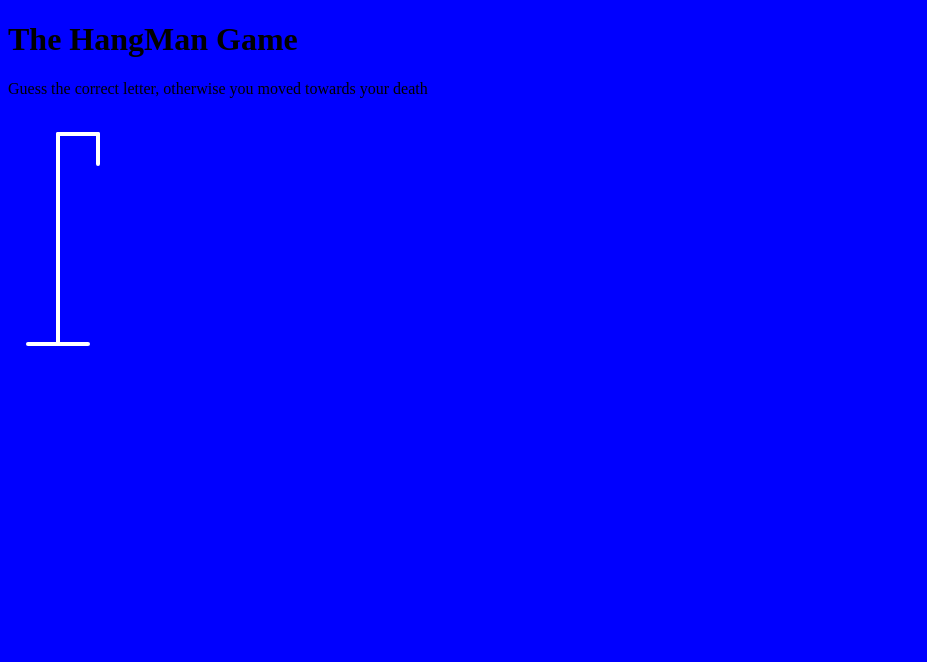
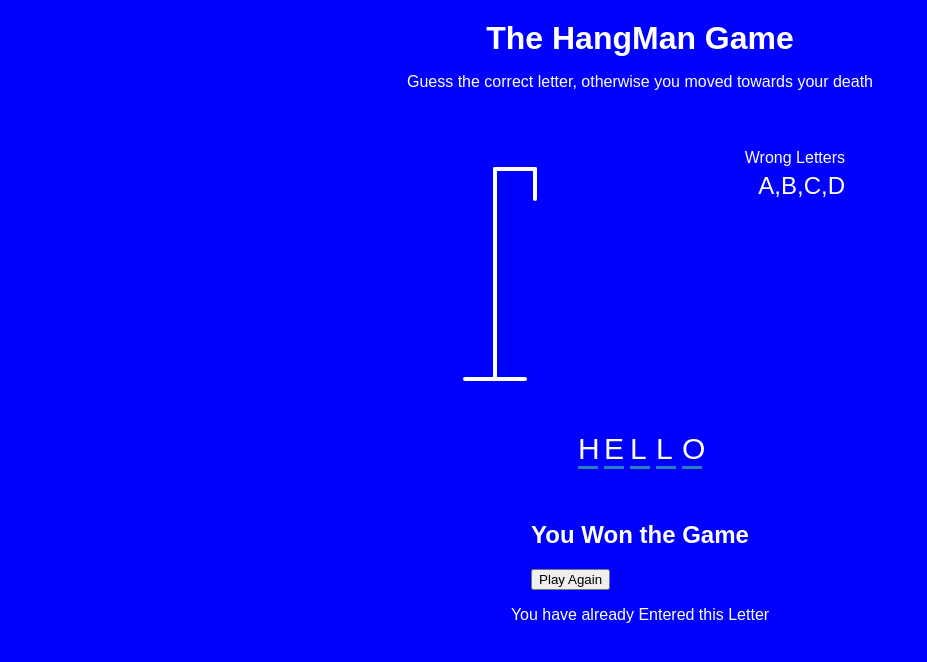
Before and after one commit to ritikkamboj/HangMan-Game, a plain HTML site: page index.html in a window 1280 px wide. Shown: the whole page, without its empty margins (0-927 px from the left). Drawn offline with Linux system fonts and the light colour scheme.

Commit message:
applied CSS for game-container , wrong-letter-container and word container

```diff
--- a/index.html
+++ b/index.html
@@ -7,9 +7,9 @@
     <title>Hangman Game</title>
   </head>
   <body>
-    <div class="game-conatiner">
-      <h1>The HangMan Game</h1>
-      <p>Guess the correct letter, otherwise you moved towards your death</p>
+    <h1>The HangMan Game</h1>
+    <p>Guess the correct letter, otherwise you moved towards your death</p>
+    <div class="game-container">
       <svg width="200" height="250" class="figure-container">
         <line x1="50" y1="20" x2="90" y2="20" />
         <line x1="50" y1="20" x2="50" y2="230" />
@@ -17,16 +17,44 @@
 
         <line x1="90" y1="20" x2="90" y2="50" />
         <!-- head -->
-        <circle cx="90" cy="70" r="20" class="body-part"/>
+        <circle cx="90" cy="70" r="20" class="body-part" />
         <!-- body -->
-        <line x1="90" y1="90" x2="90" y2="150" class="body-part"/>
+        <line x1="90" y1="90" x2="90" y2="150" class="body-part" />
         <!-- legs -->
-        <line x1="70" y1="200" x2="90" y2="150" class="body-part"/>
-        <line x1="90" y1="150" x2="110" y2="200" class="body-part"/>
+        <line x1="70" y1="200" x2="90" y2="150" class="body-part" />
+        <line x1="90" y1="150" x2="110" y2="200" class="body-part" />
         <!-- hands -->
-        <line x1="70" y1="90" x2="90" y2="120" class="body-part"/>
-        <line x1="90" y1="120" x2="110" y2="90" class="body-part"/>
+        <line x1="70" y1="90" x2="90" y2="120" class="body-part" />
+        <line x1="90" y1="120" x2="110" y2="90" class="body-part" />
       </svg>
+      <div class="wrong-letters-container">
+        <div id="wrong-letters">
+          <p>Wrong Letters</p>
+          <span>A,B,C,D</span>
+        </div>
+      </div>
+
+      <div class="word" id="word">
+        <div class="letter">H</div>
+        <div class="letter">E</div>
+        <div class="letter">L</div>
+        <div class="letter">L</div>
+        <div class="letter">O</div>
+      </div>
+    </div>
+    <!-- // creation of the messege window -->
+
+    <div class="popup-container" id="popup-container">
+      <div class="popup">
+        <h2 id="final-message">You Won the Game</h2>
+        <button class="play-btn">Play Again</button>
+      </div>
+    </div>
+
+    <!-- Notification when we enter the repeated letter
+      -->
+    <div class="notification-container" id="notification-container">
+      <p>You have already Entered this Letter</p>
     </div>
 
     <script src="script.js"></script>
--- a/style.css
+++ b/style.css
@@ -1,6 +1,67 @@
+* {
+  box-sizing: border-box;
+}
+body {
+  background-color: blue;
+  color: #fff;
+  font-family: Arial, Helvetica, sans-serif;
+  display: flex;
+  flex-direction: column;
+  align-items: center;
+  margin: 0;
+  height: 80vh;
+  /* overflow: hidden; */
+}
+h1 {
+  margin: 20px 0 0;
+}
+.game-container {
+  padding: 20px 30px;
+  position: relative;
+  margin: auto;
+  height: 350px;
+  width: 450px;
+}
+.wrong-letters-container {
+  /* padding: 0; */
+  /* width: 500px; */
+  position: absolute;
+  top: 20px;
+  right: 20px;
+  display: flex;
+  flex-direction: column;
+  /* align-items: flex-start; */
+text-align: right;
 
-body{
-    background-color: blue;
+}
+.wrong-letters-container p{
+
+    margin: 0 0 5px;
+}
+.wrong-letters-container span
+{
+    font-size: 24px;
+}
+
+.word
+{
+    display: flex;
+    position: absolute;
+    bottom: 10px;
+    left: 50%;
+    transform: translate(-50%);
+}
+.letter{
+
+    border-bottom: 3px solid #2980b9;
+    font-size: 30px;
+    /* display: inline-flex;
+    align-items: center;
+    justify-content: center; */
+    margin: 0 3px;
+    height: 50px;
+    width: 20px;
+    line-height: 60px;
 }
 /* line{
     fill: none;
@@ -15,13 +76,13 @@ body{
 /* stroke-width: 4; */
 /* } */
 
-.figure-container{
+.figure-container {
   fill: transparent;
+  /* fill: none; */
   stroke: #fff;
   stroke-width: 4;
-    stroke-linecap:round;
+  stroke-linecap: round;
 }
-.body-part
-{
+.body-part {
   display: none;
 }
```
Lines whose indentation alone changed are shown as unchanged.
